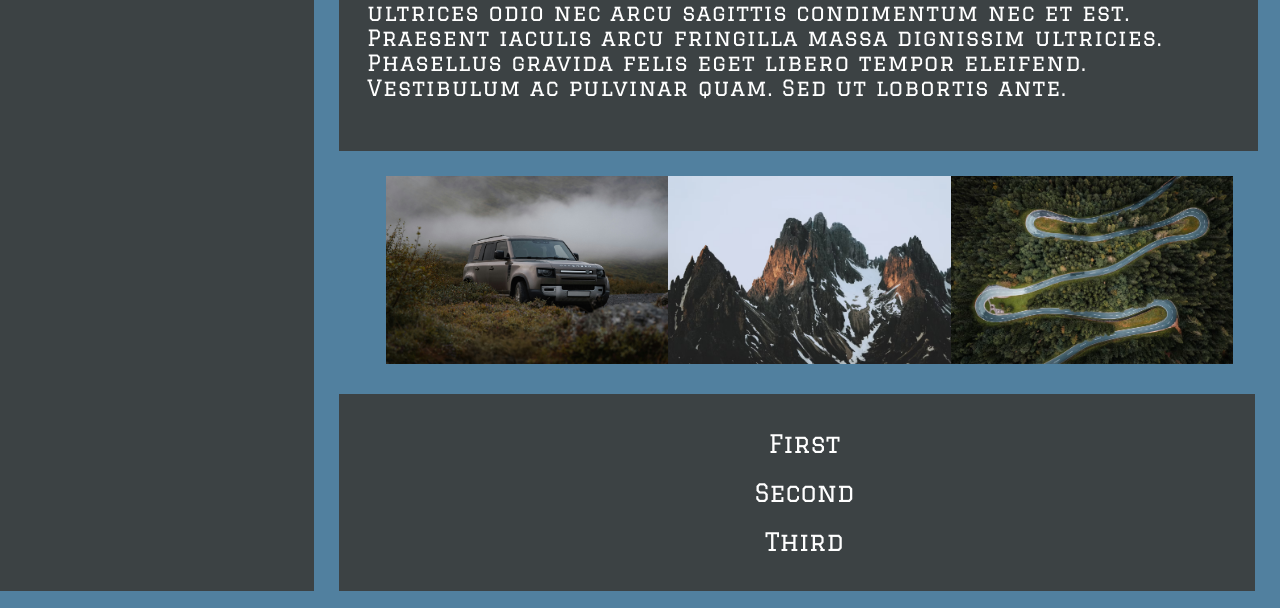
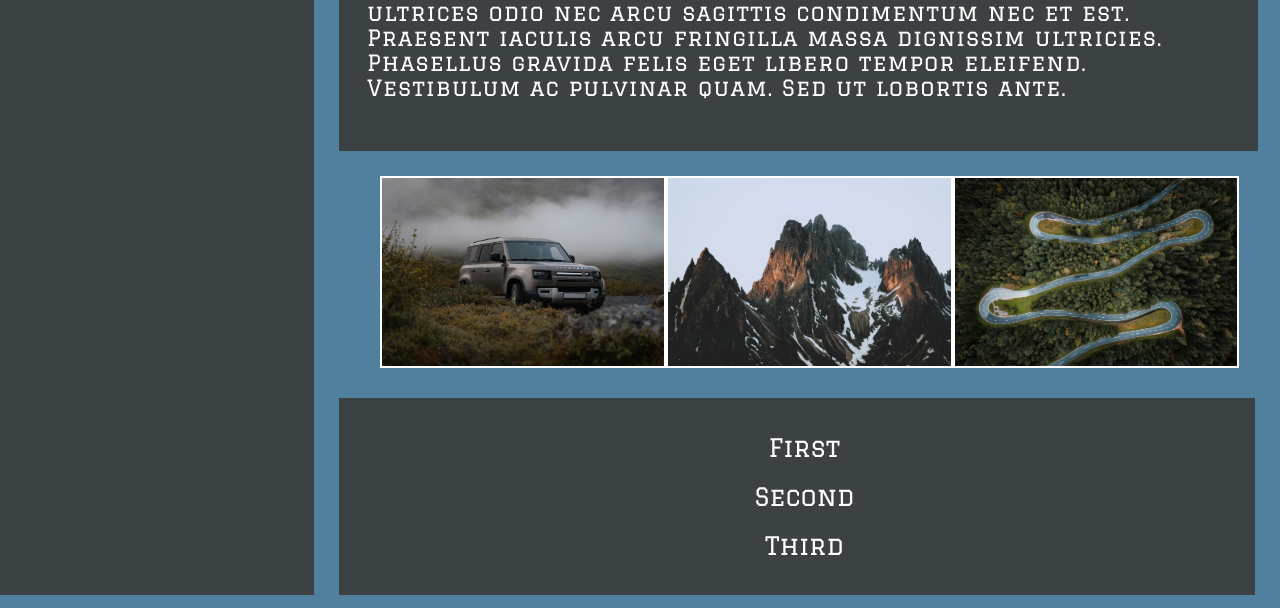
Before and after one commit to Krzywy223/Aplikacje-internetowe, a PHP site: page / in a window 1280 px wide. Shown: the part 1716-2324 px from the top of the page. Run offline with PHP 8.4, Linux system fonts and the light colour scheme.

Commit message:
Koniec lab-a

```diff
--- a/AI1-labA/style.css
+++ b/AI1-labA/style.css
@@ -32,6 +32,7 @@
     transition-duration: 1s;
     transition-property: opacity;
     background-color: #3C4244;
+    border: 2px solid #FFFFFF;
 }
 .photo img:hover {
     opacity: 0.5;
@@ -147,7 +148,7 @@ body {
     text-align: center;
 }
 
-@media screen and (max-width: 420px) {
+@media screen and (max-width: 750px) {
     .container {
         grid-template-columns: auto;
         grid-template-rows: auto 1fr auto auto;
@@ -161,10 +162,6 @@ body {
     }
     .header h1 {
         font-size: 1.5em;
-    }
-
-    .sidebar {
-        display: none;
     }
 
     .content {
--- a/AI1-labA/style2.css
+++ b/AI1-labA/style2.css
@@ -160,6 +160,7 @@ img {
     padding-bottom: 30%;
     height: auto;
     display: block;
+    border: 2px solid #3d804b;
 }
 .photo img:hover {
     animation: enlarge 2s forwards;
@@ -193,7 +194,7 @@ img {
 }
 
 
-@media screen and (max-width: 420px) {
+@media screen and (max-width: 750px) {
     .container {
         grid-template-columns: auto;
         grid-template-rows: auto 1fr auto auto;
```
